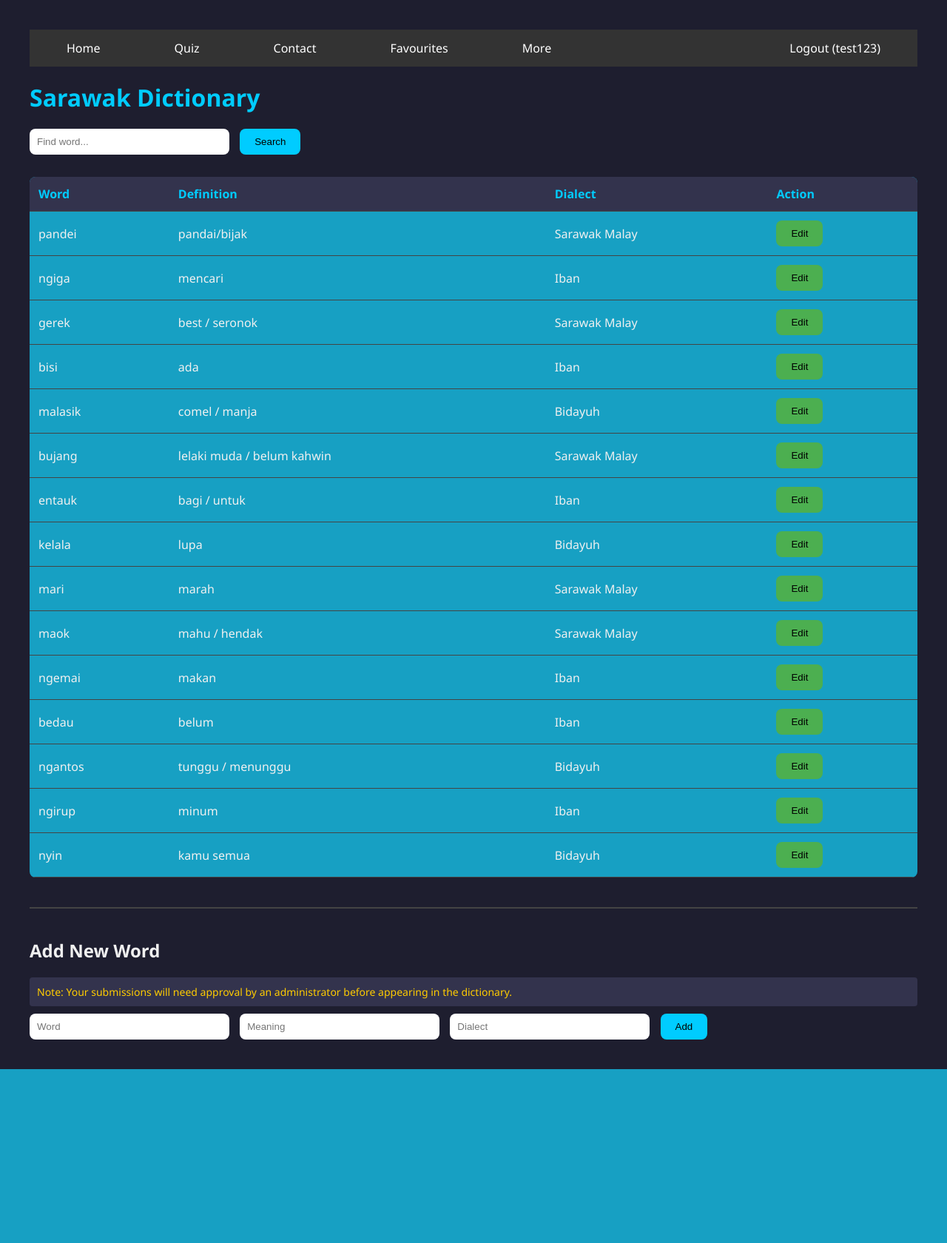
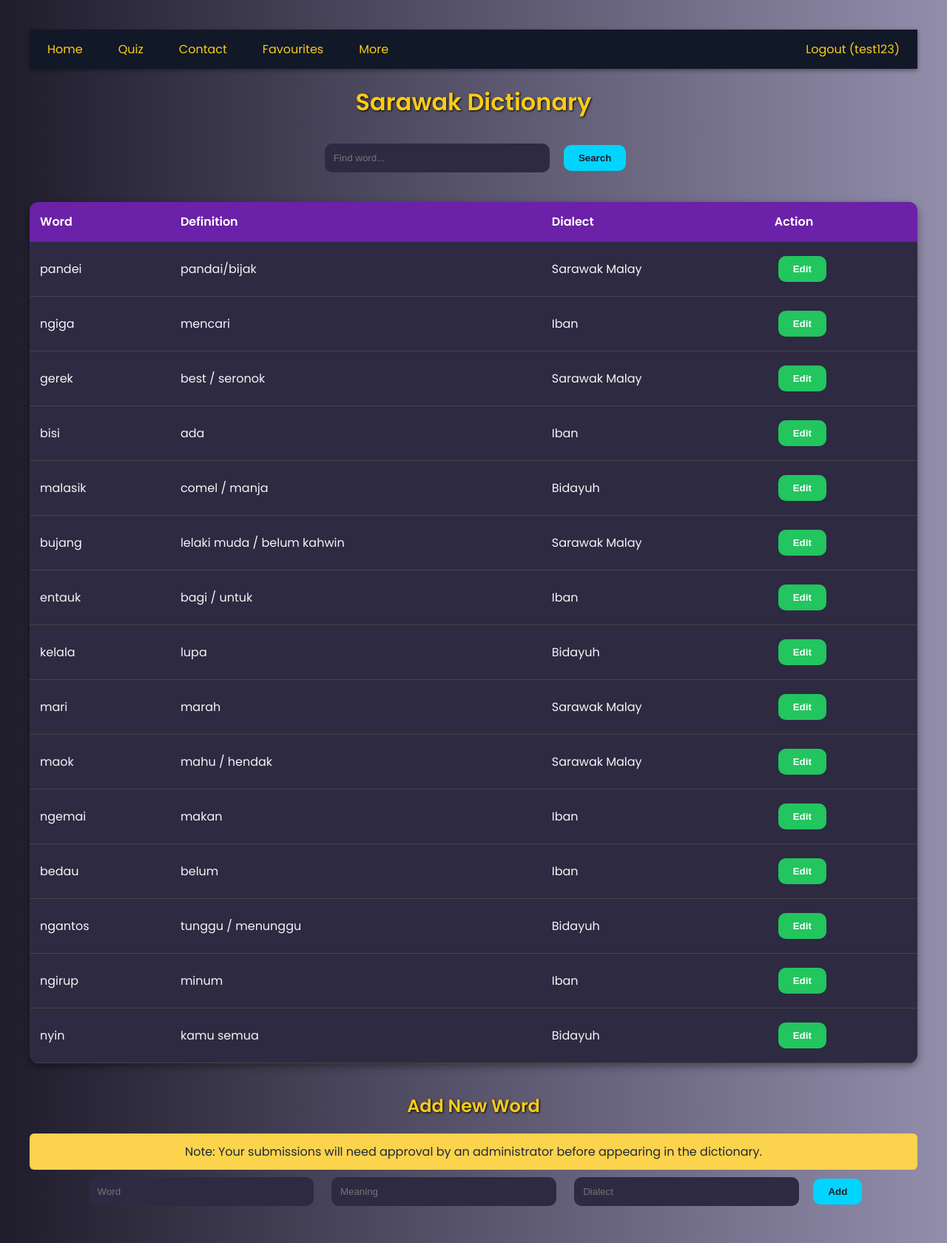
Before and after one commit to KeemHEHE/SarawakDictionary-3-02, a Flask app: page / in a window 1280 px wide. Shown: the whole page at 74% size. Before the commit the page ends 1445 px from the top, so only its background shows below. Run offline with Flask 3, Linux system fonts and the light colour scheme; a user stored in the database is signed in; data comes from the database, SQL or seed files in the repository.

Commit message:
change theme and font

```diff
--- a/templates/home.html
+++ b/templates/home.html
@@ -1,90 +1,135 @@
 <!DOCTYPE html>
-<html>
+<html lang="en">
 <head>
+    <meta charset="UTF-8">
     <title>Sarawak Dictionary</title>
+    <meta name="viewport" content="width=device-width, initial-scale=1.0">
     <style>
+    @import url('https://fonts.googleapis.com/css2?family=Poppins:wght@400;600&display=swap');
+
     body {
-            font-family: 'Segoe UI', Tahoma, Geneva, Verdana, sans-serif;
-            background-color: #1e1e2f;
-            color: #f0f0f0;
+        font-family: 'Poppins', sans-serif;
+        background: linear-gradient(to right, #1f1c2c, #928dab);
+        color: #f5f5f5;
+        margin: 0;
         padding: 40px;
-            margin: 0;
     }
-        h1 {
-            color: #00ccff;
-            margin-top: 20px;
+
+    h1, h2 {
+        color: #facc15;
+        text-align: center;
+        text-shadow: 1px 1px 3px #000;
     }
+
     input[type=text] {
-            padding: 10px;
-            width: 250px;
-            border-radius: 8px;
+        padding: 12px;
+        width: 280px;
+        border-radius: 10px;
         border: none;
-            margin-right: 10px;
+        margin: 10px;
+        background-color: #2d2a42;
+        color: #f5f5f5;
     }
+
     button, .delete-btn, .edit-btn {
         padding: 10px 20px;
-            background-color: #00ccff;
-            color: #000;
         border: none;
-            border-radius: 8px;
+        border-radius: 10px;
         cursor: pointer;
-            margin-right: 5px;
+        margin: 5px;
+        font-weight: 600;
+        transition: background 0.3s ease;
     }
-        button:hover, .delete-btn:hover, .edit-btn:hover {
-            background-color: #00b8e6;
+
+    button {
+        background: #00d4ff;
+        color: #1f1c2c;
     }
+    button:hover {
+        background: #00aacc;
+        color: white;
+    }
+
     .edit-btn {
-            background-color: #4CAF50;
+        background: #22c55e;
+        color: #fff;
     }
     .edit-btn:hover {
-            background-color: #3e8e41;
+        background: #16a34a;
     }
+
+    .delete-btn {
+        background: #ef4444;
+        color: #fff;
+    }
+    .delete-btn:hover {
+        background: #b91c1c;
+    }
+
+    .admin-btn {
+        background: #facc15;
+        color: #1f1c2c;
+        font-weight: bold;
+    }
+    .admin-btn:hover {
+        background: #eab308;
+    }
+
+    .admin-badge {
+        background: #dc2626;
+        padding: 4px 8px;
+        border-radius: 6px;
+        font-size: 12px;
+        color: white;
+    }
+
+    .approval-notice {
+        background-color: #fcd34d;
+        padding: 12px;
+        border-radius: 6px;
+        color: #1e293b;
+        margin-top: 20px;
+        text-align: center;
+    }
+
+    .flash-messages {
+        list-style: none;
+        padding: 12px;
+        background: #d1fae5;
+        border-left: 6px solid #10b981;
+        color: #065f46;
+        margin: 20px 0;
+        border-radius: 8px;
+    }
+
     table {
-            margin-top: 30px;
         width: 100%;
         border-collapse: collapse;
-            background-color: #17a0c3;
-            border-radius: 8px;
+        margin-top: 30px;
+        background-color: #2d2a42;
+        border-radius: 12px;
         overflow: hidden;
+        box-shadow: 0 4px 12px rgba(0,0,0,0.4);
     }
+
     th, td {
-            padding: 12px;
+        padding: 14px;
         text-align: left;
         border-bottom: 1px solid #444;
     }
+
     th {
-            background-color: #33334d;
-            color: #00ccff;
-        }
-        .add-form {
-            margin-top: 40px;
-            padding-top: 20px;
-            border-top: 2px solid #444;
-        }
-        .delete-form, .edit-form {
-            display: inline;
-        }
-        .user-status {
-          float: right;
-          margin: 15px;
-          color: #333;
-        }
-        .flash-messages {
-          list-style: none;
-          padding: 10px;
-          margin: 10px 0;
-          background-color: #dff0d8;
-          border-left: 6px solid #4CAF50;
-          color: #3c763d;
+        background-color: #6b21a8;
+        color: #fff;
     }
 
-        /* Navigation Bar Styles */
     ul.nav {
-            list-style-type: none;
+        list-style: none;
+        padding: 0;
         margin: 0;
-            padding: 0;
         overflow: hidden;
-            background-color: #333;
+        background: #111827;
+        box-shadow: 0 2px 6px rgba(0,0,0,0.4);
     }
 
     ul.nav li {
@@ -97,80 +142,36 @@
 
     ul.nav li a {
         display: block;
-            color: white;
-            text-align: center;
-            padding: 14px 50px;
+        color: #facc15;
+        padding: 14px 24px;
         text-decoration: none;
+        transition: background 0.3s ease;
     }
 
     ul.nav li a:hover {
-            background-color: #111;
+        background-color: #1f2937;
     }
 
-        /* Button Styles */
-        .btn {
-            padding: 10px 20px;
-            margin: 6px;
-            font-size: 14px;
-            border: none;
-            border-radius: 8px;
-            cursor: pointer;
-            background-color: #4CAF50;
-            color: white;
-            transition: background-color 0.3s ease;
+    .add-form {
+        margin-top: 40px;
+        text-align: center;
     }
 
-        .btn:hover {
-            background-color: #3e8e41;
+    @media screen and (max-width: 768px) {
+        input[type=text] {
+            width: 90%;
         }
-
-        .nav-button {
-            background: none;
-            padding: 0;
-            margin: 0;
-        }
-
-        /* Admin badge */
-        .admin-badge {
-            background-color: #f44336;
-            color: white;
-            padding: 4px 8px;
-            border-radius: 4px;
-            margin-left: 10px;
-            font-size: 12px;
-        }
-
-        /* Approval notice */
-        .approval-notice {
-            background-color: #33334d;
-            padding: 10px;
-            margin: 10px 0;
-            border-radius: 4px;
-            color: #ffcc00;
+        table, th, td {
             font-size: 14px;
         }
-
-        /* Admin panel button */
-        .admin-btn {
-            background-color: #f44336;
-            color: white;
-            padding: 10px 20px;
-            border: none;
-            border-radius: 8px;
-            cursor: pointer;
-            margin-left: 10px;
-            font-weight: bold;
-        }
-
-        .admin-btn:hover {
-            background-color: #d32f2f;
     }
     </style>
 </head>
 <body>
+
     <!-- Navigation Bar -->
     <ul class="nav">
-        <li><a class="active" href="#home">Home</a></li>
+        <li><a class="active" href="/">Home</a></li>
         <li><a href="#quiz">Quiz</a></li>
         <li><a href="#contact">Contact</a></li>
         <li><a href="#favourites">Favourites</a></li>
@@ -195,6 +196,7 @@
         {% endif %}
     </ul>
 
+    <!-- Flash messages -->
     {% with messages = get_flashed_messages() %}
         {% if messages %}
         <ul class="flash-messages">
@@ -205,9 +207,11 @@
         {% endif %}
     {% endwith %}
 
-    <!-- Dictionary Content -->
+    <!-- Title -->
     <h1>Sarawak Dictionary</h1>
-    <form method="GET" action="/">
+
+    <!-- Search form -->
+    <form method="GET" action="/" style="text-align:center;">
         <input type="text" name="query" placeholder="Find word..." value="{{ request.args.get('query', '') }}">
         <button type="submit">Search</button>
         {% if is_admin %}
@@ -215,6 +219,7 @@
         {% endif %}
     </form>
 
+    <!-- Dictionary Table -->
     {% if rows %}
     <table>
         <tr><th>Word</th><th>Definition</th><th>Dialect</th><th>Action</th></tr>
@@ -224,10 +229,9 @@
             <td>{{ row[2] }}</td>
             <td>{{ row[3] }}</td>
             <td>
-                <a href="{{ url_for('edit', word_id=row[0]) }}"> <button class="edit-btn">Edit</button></a>
-
+                <a href="{{ url_for('edit', word_id=row[0]) }}"><button class="edit-btn">Edit</button></a>
                 {% if is_admin %}
-                <form method="POST" action="/delete" class="delete-form">
+                <form method="POST" action="/delete" class="delete-form" style="display:inline;">
                     <input type="hidden" name="id" value="{{ row[0] }}">
                     <button type="submit" class="delete-btn">Padam</button>
                 </form>
@@ -237,9 +241,10 @@
         {% endfor %}
     </table>
     {% else %}
-    <p>Words not found :(</p>
+    <p style="text-align:center;">Words not found :(</p>
     {% endif %}
 
+    <!-- Add Word Form -->
     <div class="add-form">
         <h2>Add New Word</h2>
         {% if not is_admin %}
@@ -254,5 +259,6 @@
             <button type="submit">Add</button>
         </form>
     </div>
+
 </body>
 </html>
```
Lines whose indentation alone changed are shown as unchanged.
